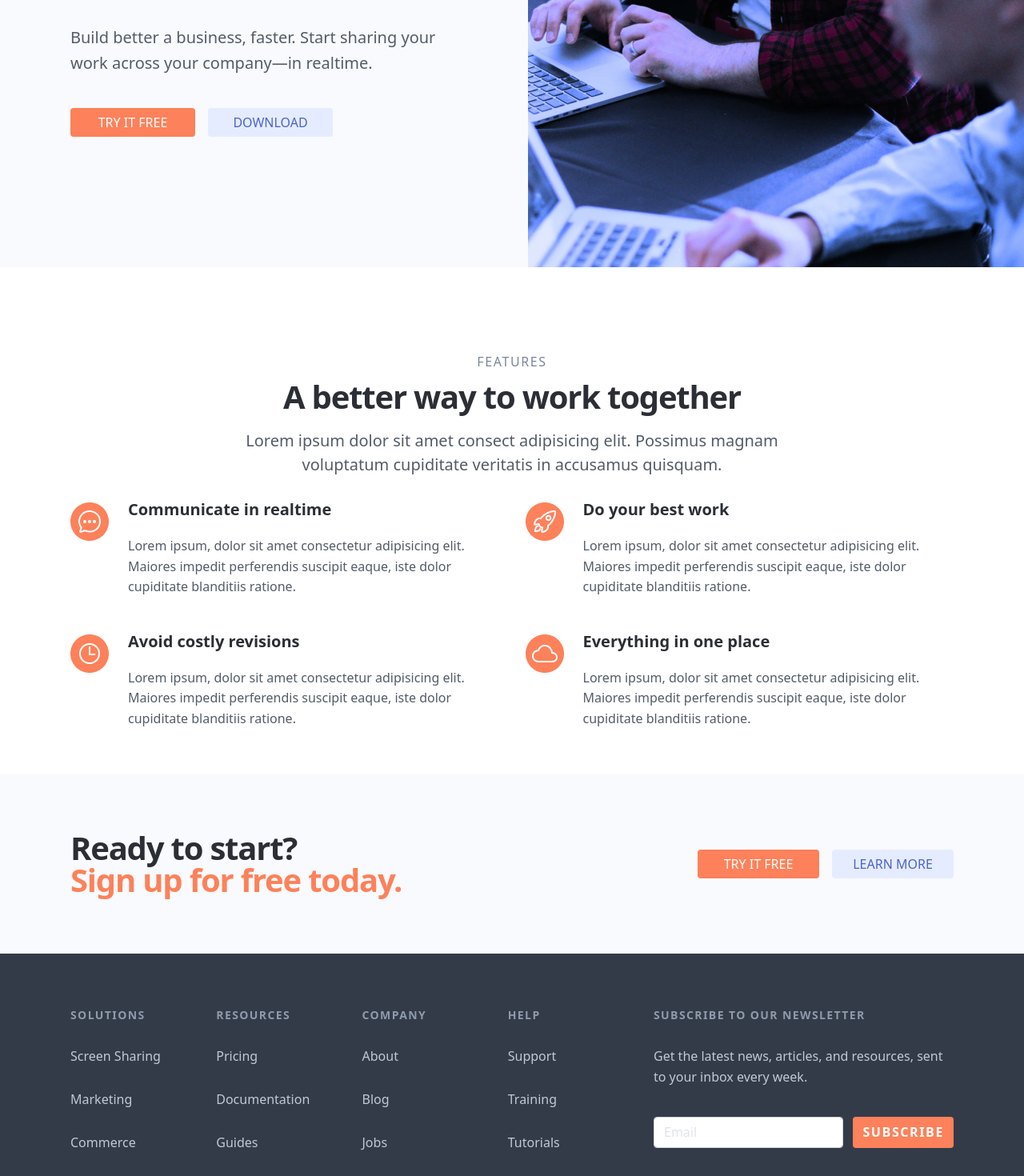
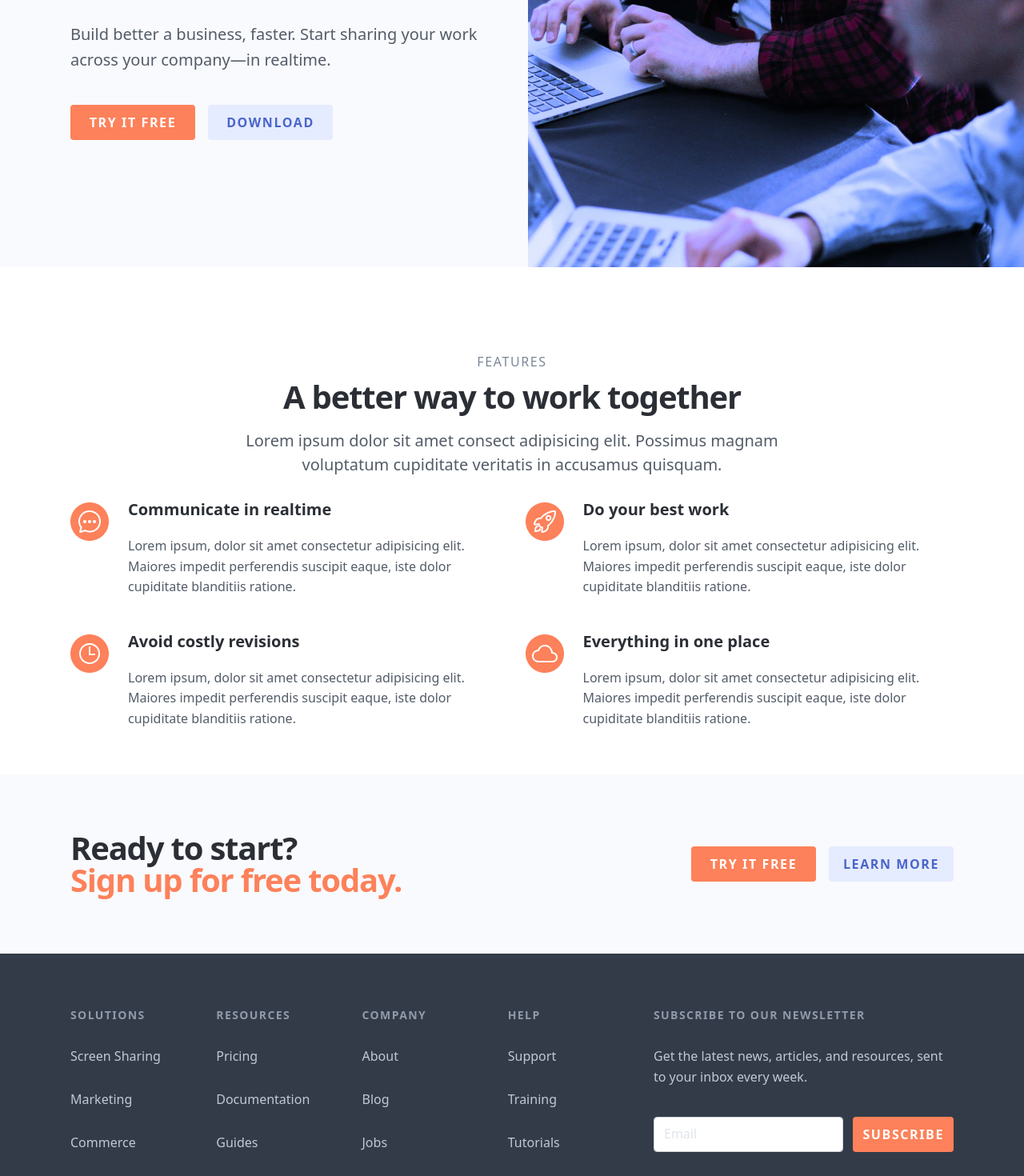
Before and after one commit to cf7/ionic-coding-challenge, a Next.js app: page /components/FeatureSection in a window 1280 px wide. Shown: the part 300-1770 px from the top of the page at 80% size. Built offline with nearby package versions, Linux system fonts and the light colour scheme.

Commit message:
clean button styling

```diff
--- a/pages/components/FeatureSection.js
+++ b/pages/components/FeatureSection.js
@@ -23,7 +23,7 @@ export default class FeatureSection extends React.Component {
   render () {
     return (
       <Row className="feature-section">
-        <Col className="feature-col">
+        <Col>
           <Row className="feature-section-header">
             <p className="feature-section-overline">Features</p>
             <h3>A better way to work together</h3>
--- a/pages/scss/app.scss
+++ b/pages/scss/app.scss
@@ -4,12 +4,20 @@ div.container {
   padding: 0px;
   margin: 0px;
   button.btn {
+    max-width: 156px;
+    max-height: 52px;
+    border: unset;
+    text-transform: uppercase;
+    font: 16px, Inter, sans-serif;
+    font-weight: bold;
+    letter-spacing: 0.1em;
+    line-height: 2.0;
+    // font-size: 16px;
     &:hover {
       filter: brightness(0.7);
     }
   }
 }
-
 
 
 nav.navbar {
@@ -27,8 +35,6 @@ nav.navbar {
     font-weight: 500;
     font-size: 15px;
     line-height: 18px;
-    align-items: center;
-    text-align: center;
 
     color: #7B8798;
   }
@@ -37,9 +43,6 @@ nav.navbar {
     font-weight: 600;
     font-size: 15px;
     line-height: 18px;
-    align-items: center;
-    text-align: center;
-
     color: #FFFFFF;
   }
   a.nav-link:nth-of-type(7) {
@@ -47,9 +50,6 @@ nav.navbar {
     font-weight: 600;
     font-size: 15px;
     line-height: 18px;
-    align-items: center;
-    text-align: center;
-
     color: #FFFFFF;
   }
 }
@@ -66,20 +66,13 @@ div.header {
     .row {
       margin: 0;
       max-width: 514px;
-
       h2 {
-
         margin: 0px;
-        padding-left: 0px;
-
-
+        padding: 0px;
         font-weight: bold;
         font-size: 64px;
-        line-height: 100%;
-        /* or 64px */
-
+        line-height: 100%; /* or 64px */
         letter-spacing: -0.03em;
-
         color: #2B2F35;
       }
       h2[value="line-2"] {
@@ -88,16 +81,10 @@ div.header {
       p {
         display: flex;
         margin: 40px 0px 40px 0px;
-        padding-left: 0px;
-
-
-        font-weight: normal;
+        padding: 0px;
         font-size: 20px;
-        line-height: 160%;
-        /* or 32px */
-
+        line-height: 160%; /* or 32px */
         align-items: center;
-
         color: #535C68;
       }
       .row {
@@ -106,17 +93,11 @@ div.header {
         .btn[value="try-it-free"] {
           margin-right: 8px;
           background: #FD815A;
-          border: unset;
-          max-width: 156px;
-          text-transform: uppercase;
         }
         .btn[value="download"] {
           margin-left: 8px;
           background: #E6ECFF;
-          border: unset;
           color: #4965CB;
-          max-width: 156px;
-          text-transform: uppercase;
         }
       }
     }
@@ -144,7 +125,6 @@ div.feature-section {
   margin: 0px;
 }
 
-.feature-col {
 div.feature-section-header {
   align-items: center;
   justify-content: center;
@@ -196,7 +176,7 @@ div.feature-section-header {
     color: #535C68;
   }
 }
-}
+
 div.feature-grid {
   display: inline-flex;
   .col {
@@ -298,19 +278,11 @@ div.cta {
     width: 100%;
     .btn[value="try-it-free"] {
       background: #FD815A;
-      border: unset;
-      max-width: 152px;
-      max-height: 52px;
-      text-transform: uppercase;
       margin-right: 8px;
     }
     .btn[value="learn-more"] {
       background: #E6ECFF;
-      border: unset;
-      max-width: 152px;
-      max-height: 52px;
       color: #4965CB;
-      text-transform: uppercase;
       margin-left: 8px;
     }
   }
@@ -390,21 +362,8 @@ div.footer {
           }
         }
         button {
-          max-width: 144px;
-          max-height: 52px;
           margin-left: 6px;
           background: #FD815A;
-          border: unset;
-          font-weight: bold;
-          font-size: 16px;
-          line-height: 19px;
-          display: flex;
-          align-items: center;
-          text-align: center;
-          letter-spacing: 0.1em;
-          text-transform: uppercase;
-
-          /* binary / white 0 */
 
           color: #FFFFFF;
         }
```
